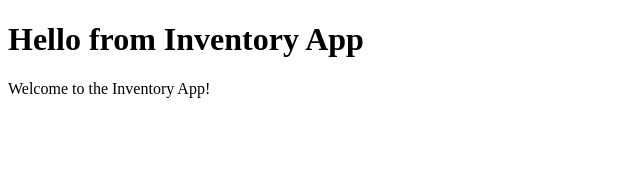
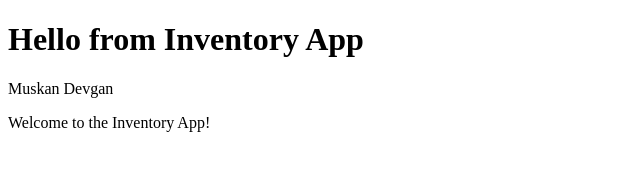
Before and after one commit to M-devgan/InventoryApp, a plain HTML site: page index.html in a window 1280 px wide. Shown: the whole page, without its empty margins (0-640 px from the left). Drawn offline with Linux system fonts and the light colour scheme.

Commit message:
index.html updated

```diff
--- a/index.html
+++ b/index.html
@@ -5,6 +5,7 @@
 </head>
 <body>
   <h1>Hello from Inventory App</h1>
+  <p> Muskan Devgan<p>
   <p>Welcome to the Inventory App!</p>
 </body>
 </html>
```
